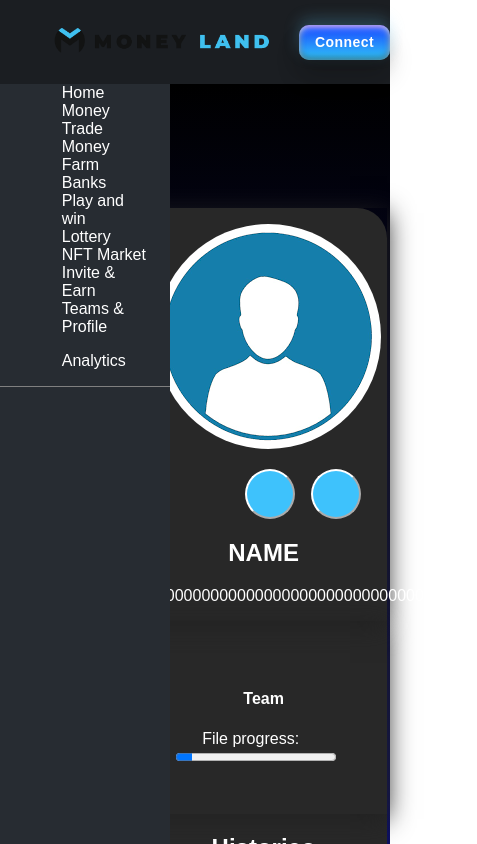
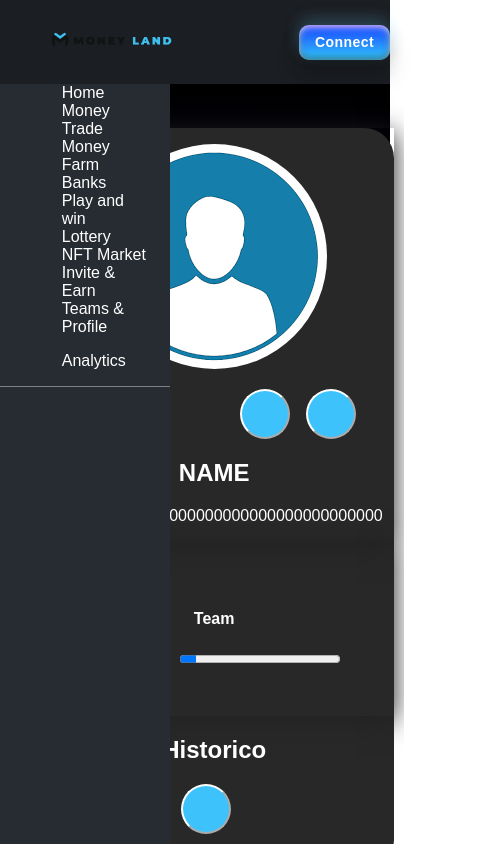
Before and after one commit to rossianllela/dappmoneyland, a React (Create React App) app: page /Perfil in a window 390 px wide. Shown: the top 844 px of the page, 477 px wide, since content can reach past the window. Built offline with nearby package versions, Linux system fonts and the light colour scheme.

Commit message:
prueba responsive

```diff
--- a/src/App.css
+++ b/src/App.css
@@ -337,7 +337,7 @@ header {
     background: #1b1e22;
     max-height: 10%;
     height: 10%;
-    display: flex;
+    display: inline-flex;
     flex-direction: row;
     justify-content: center;
     align-items: center;
@@ -1396,7 +1396,6 @@ label {
 
 
 
-
 @media screen and (max-width:811px){
 
   aside > div > ul > li > ion-icon {
@@ -1438,7 +1437,7 @@ label {
   }
 
 .logo {
-    width: 90%;
+    width: 50%;
 }
 
 .cartas-home{
@@ -1566,14 +1565,14 @@ article > div, article {
 }
 
 article {
-  width: 75%;
-  min-width: 75%;
-  max-width: 90%;
-  margin: 5rem;
+    flex-direction: column;
+    justify-content: center;
+    align-items: center;
 }
 
 .cartes-home{
   width: 90% !important;
 }
 
-}
+
+}
```
